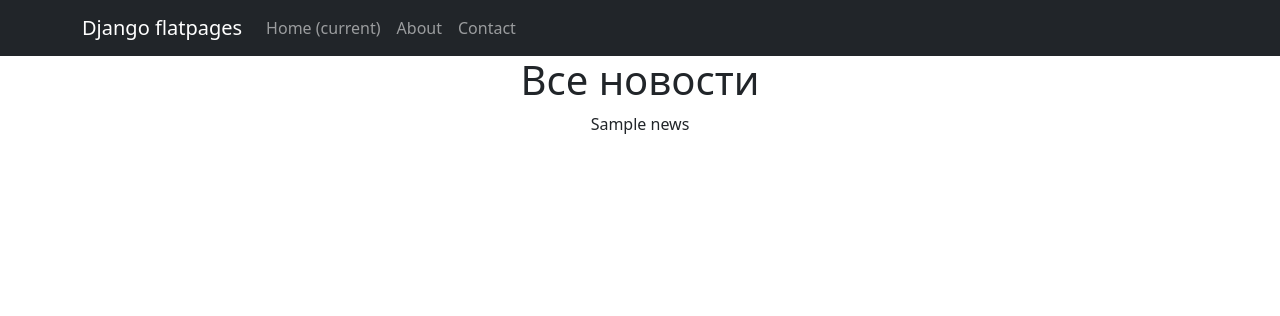
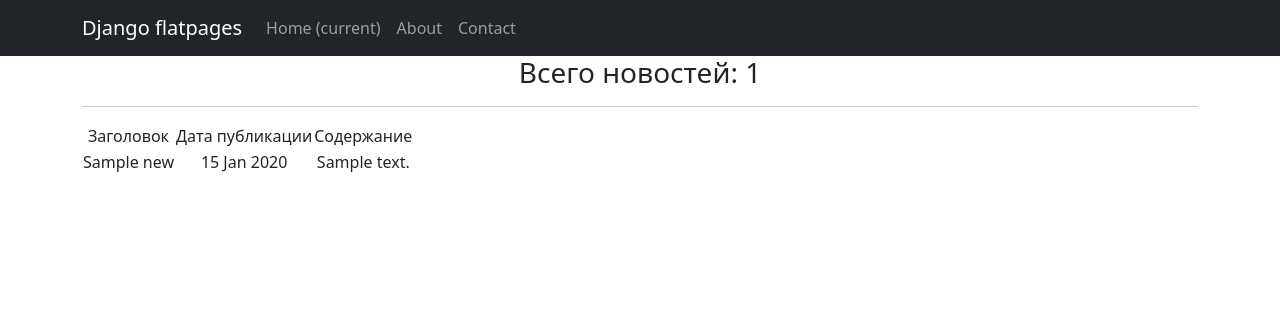
Before and after one commit to aQu4123/NewsPortal, a Django app: template templates/news.html in a window 1280 px wide. Shown: the top 316 px of the page. Run offline with Django 5.2, Linux system fonts and the light colour scheme; the template is opened without the code that fills it: most values are stand-ins (such as "Sample title", 1, 10 or a date in 2020); some libraries are stand-ins or nearby versions.

Commit message:
newsportal: module 18.3 page /news/ changed appearance

```diff
--- a/news/views.py
+++ b/news/views.py
@@ -8,7 +8,7 @@ class PostsList(ListView):
     # Указываем модель, объекты которой мы будем выводить
     model = Post
     # Поле, которое будет использоваться для сортировки объектов
-    ordering = 'title'
+    ordering = '-date_in'
     # Указываем имя шаблона, в котором будут все инструкции о том,
     # как именно пользователю должны быть показаны наши объекты
     template_name = 'news.html'
--- a/templates/news.html
+++ b/templates/news.html
@@ -1,13 +1,29 @@
-<!--  наследуемся от шаблона default.html, который мы создавали для flatpages -->
 {% extends 'flatpages/default.html' %}
 
-<!-- Название у нас будет products -->
 {% block title %}
 Post
 {% endblock title %}
 
-<!-- В контенте на странице мы выводим все товары -->
 {% block content %}
-<h1>Все новости</h1>
-{{ news }}
+<h3>Всего новостей: {{ news|length }}</h3>
+   <hr>
+   {% if news %}
+       <table>
+           <tr>
+               <td>Заголовок</td>
+               <td>Дата публикации</td>
+               <td>Содержание</td>
+           </tr>
+
+           {% for new in news %}
+           <tr>
+               <td>{{ new.title }}</td>
+               <td>{{ new.date_in|date:'d M Y' }}</td>
+               <td>{{ new.text|truncatewords:20 }}</td>
+           </tr>
+           {% endfor %}
+       </table>
+   {% else %}
+       <h2>Новостей нет!</h2>
+   {% endif %}
 {% endblock content %}
```
Also changed, not shown: templates/new.html (+4 -4 lines).
